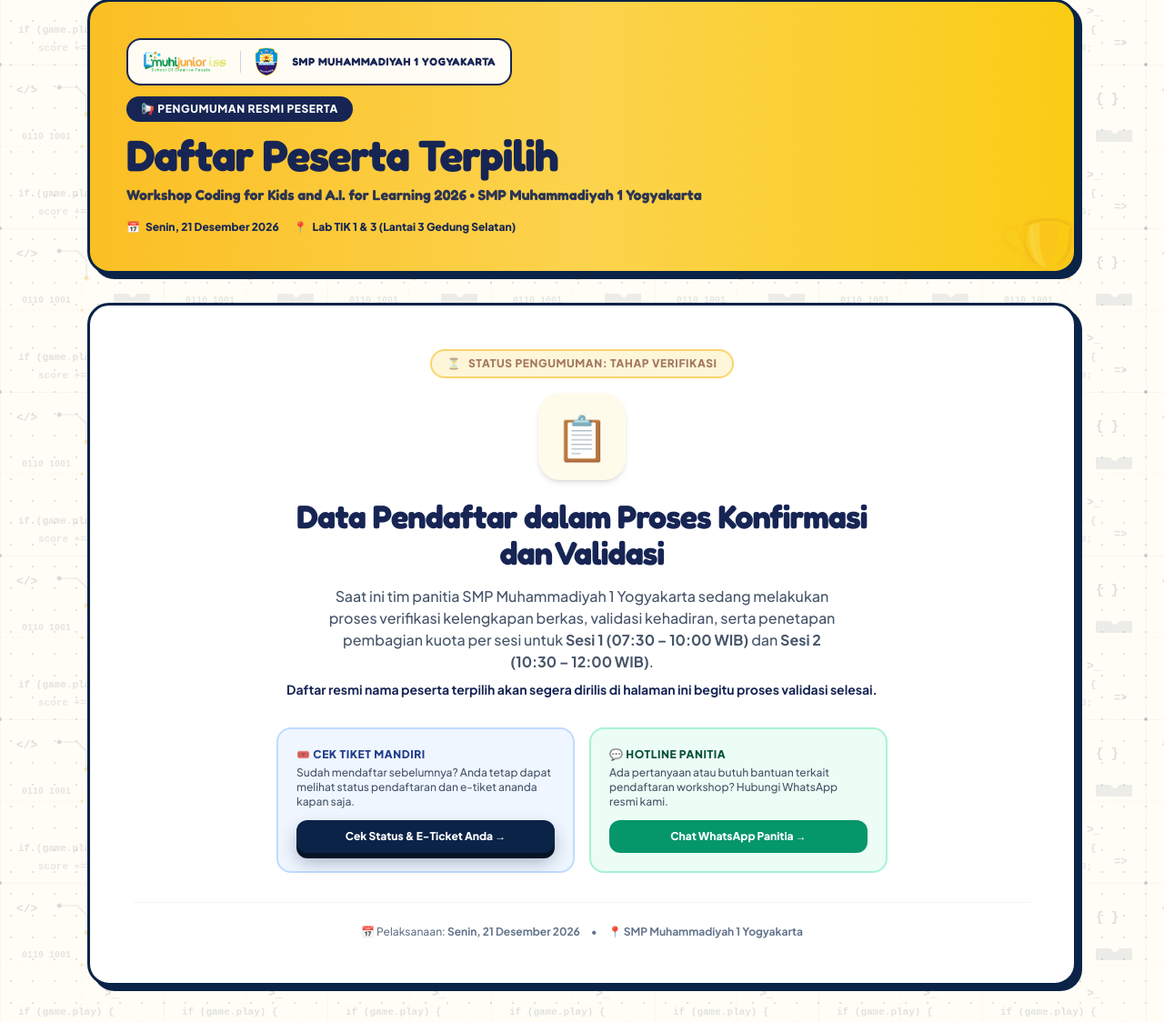
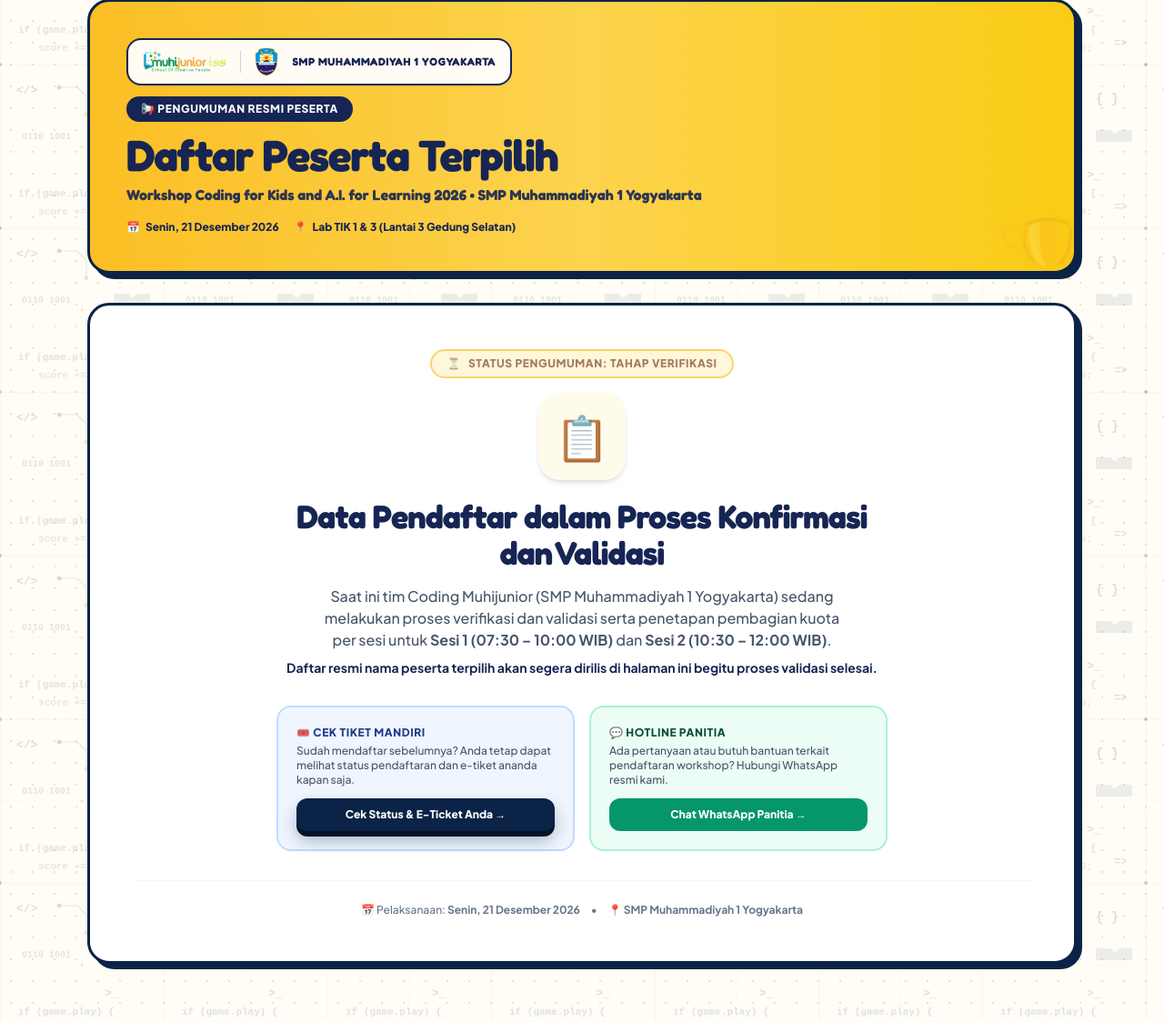
Before and after one commit to marco002-code/codingforkids, a Laravel app: page /peserta-terpilih in a window 1280 px wide; the page is wider, and only the part inside the window is pictured. Shown: the part 231-1355 px from the top of that part at 91% size. Run offline with Laravel 12, Linux system fonts and the light colour scheme; data comes from the database, SQL or seed files in the repository; some libraries are stand-ins or nearby versions.

Commit message:
Update validation message copy on selected participants page to Coding Muhijunior

```diff
--- a/resources/views/peserta-terpilih.blade.php
+++ b/resources/views/peserta-terpilih.blade.php
@@ -72,7 +72,7 @@
                 </h2>
 
                 <p class="mt-4 text-slate-600 text-sm sm:text-base max-w-xl mx-auto font-medium leading-relaxed">
-                    Saat ini tim panitia SMP Muhammadiyah 1 Yogyakarta sedang melakukan proses verifikasi kelengkapan berkas, validasi kehadiran, serta penetapan pembagian kuota per sesi untuk <strong>Sesi 1 (07:30 – 10:00 WIB)</strong> dan <strong>Sesi 2 (10:30 – 12:00 WIB)</strong>.
+                    Saat ini tim Coding Muhijunior (SMP Muhammadiyah 1 Yogyakarta) sedang melakukan proses verifikasi dan validasi serta penetapan pembagian kuota per sesi untuk <strong>Sesi 1 (07:30 – 10:00 WIB)</strong> dan <strong>Sesi 2 (10:30 – 12:00 WIB)</strong>.
                 </p>
 
                 <p class="mt-2 text-blue-950 font-bold text-xs sm:text-sm">
```
